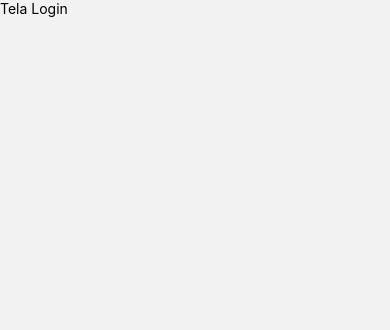
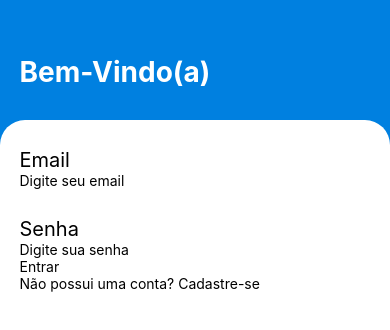
Before and after one commit to RafaelaOliveira21/react-native-app-financas, a React Native app: screen /SingIn in a window 390 px wide. Shown: the top 330 px of the page. Built offline with nearby package versions, Linux system fonts and the light colour scheme.

Commit message:
Update 14-10

```diff
--- a/package.json
+++ b/package.json
@@ -19,6 +19,7 @@
     "react": "18.0.0",
     "react-dom": "18.0.0",
     "react-native": "0.69.6",
+    "react-native-animatable": "^1.3.3",
     "react-native-safe-area-context": "4.3.1",
     "react-native-screens": "~3.15.0",
     "react-native-web": "~0.18.7"
--- a/src/pages/SingIn/index.js
+++ b/src/pages/SingIn/index.js
@@ -1,10 +1,69 @@
 import React from "react";
-import { View, Text } from "react-native";
+import { View, Text, StyleSheet, TextInput, TouchableOpacity } from "react-native";
+import * as Animatable from "react-native-animatable";
+import { useNavigation } from "@react-navigation/native";
 
 export default function SingIn() {
   return (
-    <View>
-      <Text>Tela Login</Text>
+    <View style={styles.container}>
+      <Animatable.View animation="fadeInLeft" delay={500} style={styles.containerHeader}>
+        <Text style={styles.message}>Bem-Vindo(a)</Text>
+      </Animatable.View>
+
+      <Animatable.View animation="fadeInUp" style={styles.containerForm}>
+        <Text style={styles.title}>Email</Text>
+        <TextInput
+          placeholder="Digite seu email"
+          style={styles.input}
+        />
+
+        <Text style={styles.title}>Senha</Text>
+        <TextInput
+          placeholder="Digite sua senha"
+          style={styles.input}
+        />
+
+        <TouchableOpacity style={styles.button}>
+          <Text style={styles.buttonText}>Entrar</Text>
+        </TouchableOpacity>
+
+        <TouchableOpacity style={styles.buttonRegister}>
+          <Text style={styles.registerText}>Não possui uma conta? Cadastre-se</Text>
+        </TouchableOpacity>
+      </Animatable.View>
+
     </View>
   );
 }
+
+const styles = StyleSheet.create({
+  container: {
+    flex: 1,
+    backgroundColor: '#0080E0',
+  },
+  containerHeader: {
+    marginTop: '14%',
+    marginBottom: '8%',
+    paddingStart: '5%',
+  },
+  message: {
+    fontSize: 28,
+    fontWeight: 'bold',
+    color: '#FFFFFF',
+  },
+  containerForm: {
+    flex: 1,
+    backgroundColor: '#FFFFFF',
+    borderTopLeftRadius: 25,
+    borderTopRightRadius: 25,
+    paddingStart: '5%',
+    paddingEnd: '5%',
+  },
+  title: {
+    fontSize: 20,
+    marginTop: 28,
+  },
+  input: {},
+
+
+});
--- a/src/pages/Welcome/index.js
+++ b/src/pages/Welcome/index.js
@@ -1,23 +1,31 @@
 import React from "react";
 import { View, Text, StyleSheet, Image, TouchableOpacity } from "react-native";
+import * as Animatable from "react-native-animatable";
+import { useNavigation } from "@react-navigation/native";
 
 export default function Welcome() {
+  const navigation = useNavigation();
+
   return (
     <View style={styles.container}>
       <View style={styles.containerLogo}>
-        <Image source={require("../../../assets/Fundo.png")}
+        <Animatable.Image
+          animation="flipInY"
+          source={require("../../../assets/Fundo.png")}
           style={{ width: '100%', height: 300 }}
           resizeMode="contain" />
       </View>
 
-      <View style={styles.containerForm}>
+      <Animatable.View delay={600} animation="fadeInUp" style={styles.containerForm}>
         <Text style={styles.title}>Monitore, organize seus gastos de qualquer lugar!</Text>
         <Text style={styles.text}>Faça o login para começar</Text>
 
-        <TouchableOpacity style={styles.button}>
+        <TouchableOpacity
+          style={styles.button}
+          onPress={() => navigation.navigate('SingIn')}>
           <Text style={styles.buttonText}>Acessar</Text>
         </TouchableOpacity>
-      </View>
+      </Animatable.View>
     </View>
   );
 }
@@ -47,4 +55,23 @@ const styles = StyleSheet.create({
     marginTop: 28,
     marginBottom: 12,
   },
+  text: {
+    color: '#A1A1A1',
+  },
+  button: {
+    position: 'absolute',
+    backgroundColor: '#0080E0',
+    borderRadius: 50,
+    paddingVertical: 8,
+    width: '60%',
+    alignSelf: 'center',
+    bottom: '15%',
+    alignItems: 'center',
+    justifyContent: 'center',
+  },
+  buttonText: {
+    fontSize: 18,
+    color: '#FFFFFF',
+    fontWeight: 'bold',
+  },
 });
```
Also changed, not shown: 1 other file (tests, documents, lock files or other folders).
